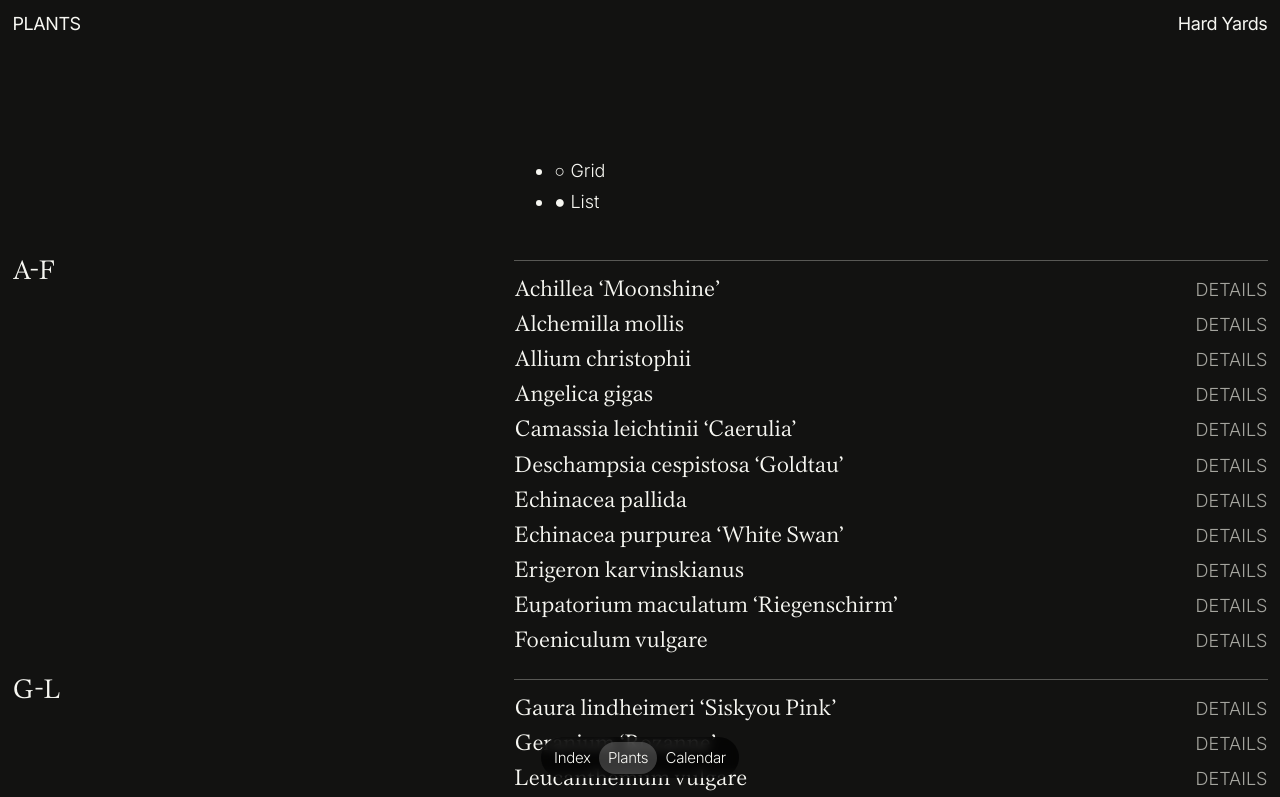
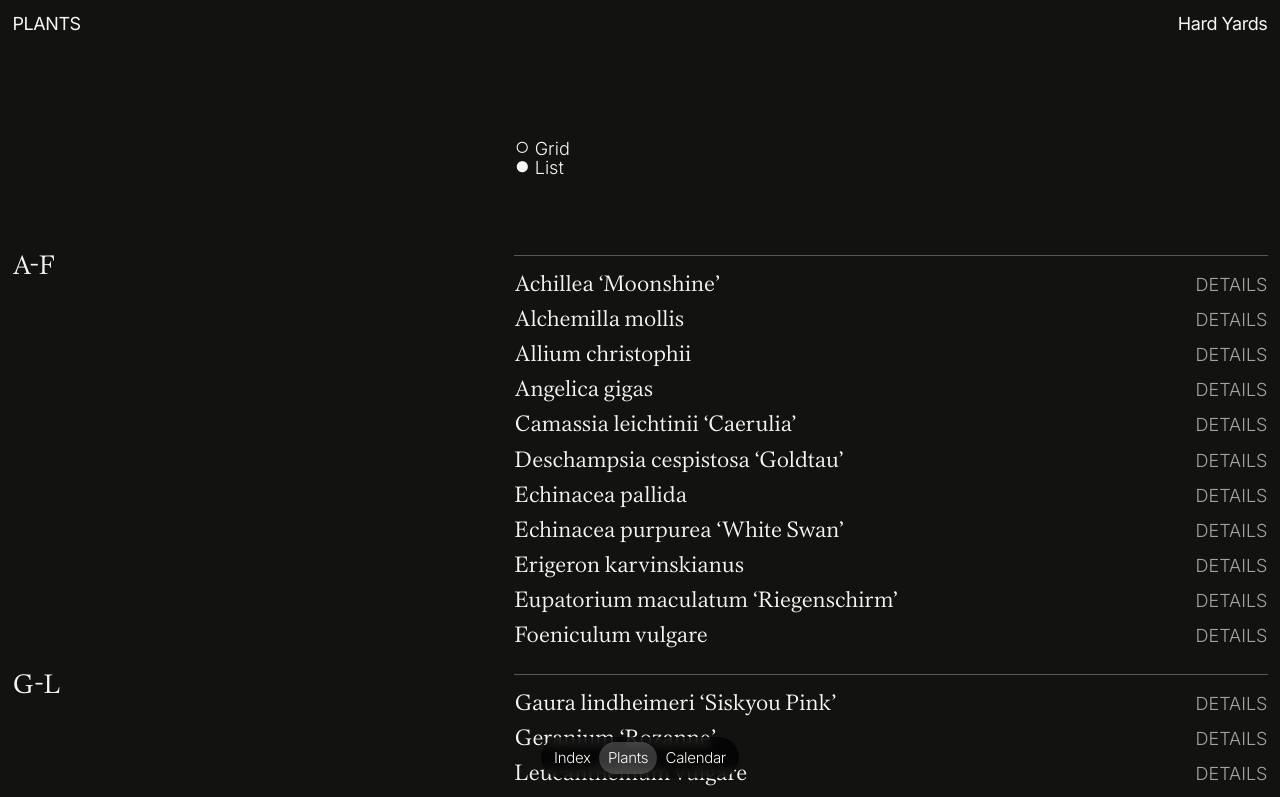
Before and after one commit to bobbyvanrijn/hardyards, a Next.js app: page /plants in a window 1280 px wide. Shown: the top 797 px of the page. Built offline with nearby package versions, Linux system fonts and the light colour scheme.

Commit message:
feature: Toggle

```diff
--- /dev/null
+++ b/components/Toggle.js
@@ -0,0 +1,23 @@
+import styles from './Toggle.module.css';
+
+export default function Toggle(props) {
+    console.log(props);
+    return (
+        <ul className={styles.toggle} {...props}>
+            {
+                props.items.map((item, index) =>
+                    <li key={index}>
+                        <a className={styles.toggle__item} onClick={() => item.fn()}>
+                            <div className={styles.toggle__indicator}>
+                                { props.active === item.key ? '●' : '○'}
+                            </div>
+                            <div className={'trim-both trim-both--secondary'}>
+                                { item.label }
+                            </div>
+                        </a>
+                    </li>
+                )
+            }
+        </ul>
+    );
+}
--- /dev/null
+++ b/components/Toggle.module.css
@@ -0,0 +1,21 @@
+.toggle {
+    font-family: var(--font-inter);
+    --leading-lineheight: var(--type-xs);
+    line-height: var(--type-xs);
+
+    list-style: none;
+    padding-left: 0;
+    margin-block: 0;
+}
+
+.toggle__item {
+    display: flex;
+    align-items: baseline;
+    gap: .25em;
+}
+.toggle__indicator {
+    display: inline-block;
+    vertical-align: bottom;
+    line-height: inherit;
+    font-size: var(--type-md);
+}
--- a/components/index.js
+++ b/components/index.js
@@ -2,5 +2,6 @@ import Footer from './Footer';
 import Header from './Header';
 import Navigation from './Navigation';
 import Toolbar from './Toolbar';
+import Toggle from './Toggle';
 
-export { Header, Footer, Navigation, Toolbar };
+export { Header, Footer, Navigation, Toolbar, Toggle };
--- a/pages/plants/index.tsx
+++ b/pages/plants/index.tsx
@@ -1,6 +1,7 @@
 import { useState } from 'react';
 
 import Content from 'components/Content';
+import { Toggle } from 'components';
 import { getPlants } from 'content/plants';
 import GridLayout from 'layouts/grid';
 import { formatPlantName } from 'helpers/formatPlantName';
@@ -96,22 +97,26 @@ export default function Plants(props: any) {
                         Hard Yards
                     </h2>
                 </div>
-                <ul grid-x='2a' style={{ fontFamily: 'var(--font-inter)' }} className='font-sans'>
-                    <li>
-                        <a onClick={() => setLayout('grid')}>
-                            { layout === 'grid' ? '●' : '○'} Grid
-                        </a>
-                    </li>
-                    <li>
-                        <a onClick={() => setLayout('list')}>
-                            { layout === 'list' ? '●' : '○'} List
-                        </a>
-                    </li>
-                </ul>
+                <Toggle
+                    grid-x='2a'
+                    active={layout}
+                    items={[
+                        {
+                            key: 'grid',
+                            label: 'Grid',
+                            fn: () => setLayout('grid')
+                        },
+                        {
+                            key: 'list',
+                            label: 'List',
+                            fn: () => setLayout('list')
+                        }
+                    ]}
+                />
             </GridLayout>
+
             { layout === 'list' &&
                 <GridLayout>
-
                     <Content blocks={blocks} />
                 </GridLayout>
             }
```
